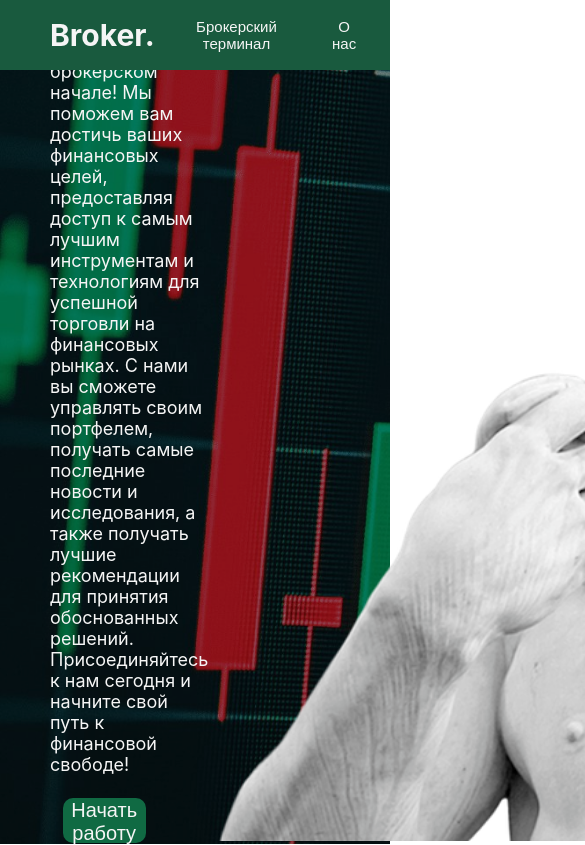
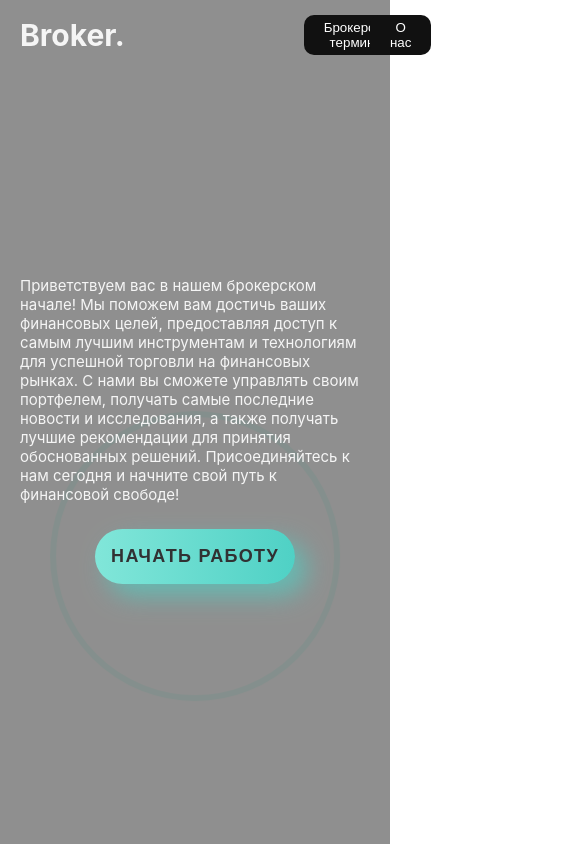
Before and after one commit to certified-juniors/besthack-2023, a React (Create React App) app in the folder client/: page / in a window 390 px wide. Shown: the top 845 px of the page, 585 px wide, since content can reach past the window. Built offline with nearby package versions, Linux system fonts and the light colour scheme; no server answers.

Commit message:
styles.css

```diff
--- a/client/src/App.js
+++ b/client/src/App.js
@@ -6,6 +6,14 @@ import { observer } from "mobx-react-lite";
 import './App.css';
 
 const App = observer(() => {
+
+  document.addEventListener('mousemove', e => {
+    const w = window.innerWidth;
+    const h = window.innerHeight;
+    const x = Math.round(e.pageX / w * 100);
+    const y = Math.round(e.pageY / h * 100);
+    document.body.style.background = `radial-gradient(at ${x}% ${y}%, rgba(10, 73, 128, 1), rgba(0, 0, 0, 1))`;
+  });
 
   return (
     <div className="App">
--- a/client/src/Components/Connection/Body/Body.js
+++ b/client/src/Components/Connection/Body/Body.js
@@ -78,7 +78,7 @@ const ConnectionBody = observer(({ commands }) => {
       const command = commands.find((cmd) => cmd.alias === selectedCommand);
       if (command) {
         return command.parameters?.map((parameter, index) => (
-          <div key={index}>
+          <div key={index} className="fieldsInput">
             <p>{parameter.alias}</p>
             <input
               name={parameter.alias}
@@ -120,8 +120,8 @@ const ConnectionBody = observer(({ commands }) => {
       </form>
       {
         (resTime !== "") ? (
-          <div className="resTimeContainer" style={{ fontSize: 12, margin: 'auto 0' }}>
-            <div>
+          <div className="resTimeContainer">
+            <div className="statusBar">
               <p>Задержка ответа: <span>{resTime}</span></p>
               <p>Задержка выполнения команды: <span>{resTimeCommand}</span></p>
               <p>Статус: <span>{status}</span></p>
--- a/client/src/Components/Connection/Connection.js
+++ b/client/src/Components/Connection/Connection.js
@@ -46,7 +46,7 @@ const Connection = observer(() => {
 
     return (
         <div className="connectionPage">
-            <div className="connectionpgContent">
+            {/* <div className="connectionpgContent"> */}
                 <div className="connectionHeader">
                     <div className="connectionView">
                         <a href="/terminal"><button>Назад</button></a>
@@ -64,7 +64,7 @@ const Connection = observer(() => {
                     <ResponseBody
                     />
                 </div>
-            </div>
+            {/* </div> */}
         </div>
     )
 });
--- a/client/src/Components/Connection/Response/Response.js
+++ b/client/src/Components/Connection/Response/Response.js
@@ -34,7 +34,7 @@ const ResponseBody = observer(() => {
                 <p className="next-time">next time: <span>{showNextTime}</span></p>
                 <div className="graph">
                     <select className="select" onChange={(e) => setOption(e.target.value)}>
-                        <option defaultValue="">Выберите занчение</option>
+                        <option defaultValue="">Выберите значение</option>
                         {table.fields.filter((field, i) => (table.types[i] === 1 || table.types[i] === 2)).map((field, i) => (
                             <option value={i} key={i}>{field}</option>
                         ))}
--- a/client/src/Components/Connection/connection.css
+++ b/client/src/Components/Connection/connection.css
@@ -1,22 +1,19 @@
 .connectionPage {
-    height: 100vh;
-    background-size: 100%;
-    background: #797979 url(../../images/japaneseCandles.jpg) no-repeat;
-    padding-top: 15vh;
-    padding-bottom: 5vh;
-    background-attachment: fixed;
-    background-size: cover;
+    /* margin-top: 10vh; */
+    padding-top: 8vh;
+    padding-bottom: 2vh;
+    background-color: #000000bd;
 }
 
 .connectionpgContent {
     display: flex;
     flex-direction: column;
     height: 100%;
-    padding-left: 50px;
-    padding-right: 50px;
+    padding-left: 10px;
+    padding-right: 10px;
     background-color: #000000bd;
-    margin-left: 50px;
-    margin-right: 50px;
+    margin-left: 10px;
+    margin-right: 10px;
     border-radius: 20px;
 }
 
@@ -35,34 +32,38 @@
     display: flex;
     flex-direction: row;
     align-items: center;
+    width: 20%;
 }
 
 .connectionView button {
-    height: 30px;
+    height: 40px;
+    width: 70px;
     border-radius: 5px;
     border: 0;
     background-color: #004138;
     color: whitesmoke;
-    margin-right: 10px;
+    /* margin-right: 10px; */
 }
 
 .connectionView button:hover {
     transition: 0.3s;
-    transform: scale(1.05);
-    background-color: #006457;
+    transform: scale(1.1);
+    background-color: #158b7b;
     box-shadow: 0 0 10px rgba(245, 245, 245, 0.421);
 }
 
 .connectionStatus {
-    width: 16%;
+    width: 15%;
     display: flex;
     flex-direction: row;
     justify-content: space-between;
     align-items: center;
+    margin-right: 15px;
 }
 
 .connectionStatus button {
-    height: 30px;
+    height: 40px;
+    width: 80px;
     border-radius: 5px;
     border: 0;
     background-color: #004138;
@@ -71,28 +72,34 @@
 
 .connectionStatus button:hover {
     transition: 0.3s;
-    transform: scale(1.05);
-    background-color: #006457;
+    transform: scale(1.1);
+    background-color: #158b7b;
     box-shadow: 0 0 10px rgba(245, 245, 245, 0.421);
 }
 
 .connectionBody {
     display: grid;
-    grid-template-columns: 25% 75%;
+    grid-template-columns: 20% 75%;
     padding-top: 1.5%;
-    height: 84%;
+    height: 80%;
 }
 
 .connectionTerminal {
-    display: flex;
-    flex-direction: column;
-    align-items: flex-start;
+    display: grid;
+    grid-template-rows: 5% 75% 20%;
     padding: 20px;
-    height: 45vh;
+    height: 80%;
+    width: auto;
     border: 0;
     background-color: #000000bf;
     overflow-y: scroll;
+    overflow-x: hidden;
     border-radius: 20px;
+}
+
+.fieldsInput input {
+    width: 100%;
+    height: auto;
 }
 
 .connectionTerminal select {
@@ -112,7 +119,7 @@
 }
 
 .connectionTerminalBody input {
-    width: 265px;
+    width: 240px;
     height: 20px;
     border-radius: 5px;
     border: none;
@@ -126,15 +133,29 @@
     border: none;
     border-radius: 5px;
     margin-top: 10px;
-    margin-left: auto;
-    margin-right: auto;
+    /* margin-left: auto;
+    margin-right: auto; */
+    padding-top: 5px;
+    padding-bottom: 5px;
 }
 
 .connectionTerminalBody button:hover {
     transition: 0.3s;
+    transform: scale(1.1);
+    background-color: #158b7b;
     box-shadow: 0 0 10px rgba(245, 245, 245, 0.421);
-    background-color: #006457;
-    transform: scale(1.05);
+}
+
+.statusBar {
+    display: flex;
+    flex-direction: column;
+    align-items: flex-start;
+    height:60%;
+}
+
+.statusBar p {
+    word-wrap:break-word;
+    font-size: 12px;
 }
 
 .responsepgContent {
@@ -201,8 +222,6 @@ table tr:nth-child(even) {
     height: 10%;
     align-items: center;
     justify-content: space-between;
-    padding: 20px;
-    margin-left: 50px;
     color: whitesmoke;
 }
 
@@ -211,11 +230,12 @@ table tr:nth-child(even) {
 }
 
 .information-container {
-    display: flex;
-    flex-direction: row;
-    justify-content: space-between;
-    padding: 20px;
-    margin-left: 50px;
+    display: grid;
+    grid-template-columns: 60% 20% 20%;
+    justify-content: center;
+    align-items: center;
+    padding-bottom: 20px;
+    margin-left: 15px;
 }
 
 .details {
@@ -231,7 +251,7 @@ table tr:nth-child(even) {
 }
 
 .graph {
-    height: 10%;
+    /* height: 10%; */
 }
 
 .select {
@@ -251,9 +271,9 @@ table tr:nth-child(even) {
 
 .createGraphics:hover {
     transition: 0.3s;
+    transform: scale(1.1);
+    background-color: #158b7b;
     box-shadow: 0 0 10px rgba(245, 245, 245, 0.421);
-    background-color: #006457;
-    transform: scale(1.05);
 }
 
 .closeGraphics {
@@ -268,9 +288,9 @@ table tr:nth-child(even) {
 
 .closeGraphics:hover {
     transition: 0.3s;
+    transform: scale(1.1);
+    background-color: #158b7b;
     box-shadow: 0 0 10px rgba(245, 245, 245, 0.421);
-    background-color: #006457;
-    transform: scale(1.05);
 }
 
 .closeGraphics {
--- a/client/src/Components/MainPage/MainPage.js
+++ b/client/src/Components/MainPage/MainPage.js
@@ -8,7 +8,7 @@ const MainPage = () => {
             <div className="mainpgContent">
                 <div className="marketingPhrase">
                     <p>Приветствуем вас в нашем брокерском начале! Мы поможем вам достичь ваших финансовых целей, предоставляя доступ к самым лучшим инструментам и технологиям для успешной торговли на финансовых рынках. С нами вы сможете управлять своим портфелем, получать самые последние новости и исследования, а также получать лучшие рекомендации для принятия обоснованных решений. Присоединяйтесь к нам сегодня и начните свой путь к финансовой свободе!</p>
-                    <a href="/terminal"><button>Начать работу</button></a>
+                    <a href="/terminal"><button className="button">Начать работу</button></a>
                 </div>
                 <div className="davidStatue">
                     <img alt="Давид" src="../davidStatue.png" />
--- a/client/src/Components/MainPage/mainpage.css
+++ b/client/src/Components/MainPage/mainpage.css
@@ -1,9 +1,5 @@
 .mainPage {
     height: 100vh;
-    background-size: 100%;
-    background: #797979 url(../../images/japaneseCandles.jpg) no-repeat;
-    background-attachment: fixed;
-    background-size: cover;
 }
 
 .mainpgContent {
@@ -14,49 +10,23 @@
 }
 
 .marketingPhrase {
-    margin-top:auto;
+    margin-top: auto;
     margin-bottom: auto;
 }
 
-.marketingPhrase p{
+.marketingPhrase p {
     color: whitesmoke;
     text-align: left;
     margin-left: 50px;
     font-size: 18px;
 }
 
-.marketingPhrase button{
-    margin-top:5px;
-    width: 40%;
-    height: 45px;
-    font-size: 20px;
-    background-color: #106A43;
-    color: whitesmoke;
-    border: 0;
-    border-radius: 10px;
-}
-
-.marketingPhrase button:hover{
-    transition: 0.3s;
-    transform: scale(1.1);
-    margin-top:5px;
-    width: 40%;
-    height: 45px;
-    font-size: 20px;
-    background-color: whitesmoke;
-    color: #106A43;
-    border: 0;
-    border-radius: 10px;
-}
-
 .davidStatue {
-    /* display:block;
-    position:absolute; */
     height: 100%;
     z-index: 2;
 }
 
-.davidStatue img{
+.davidStatue img {
     height: 99.6%;
     justify-content: center;
     align-items: center;
@@ -64,3 +34,193 @@
     overflow: hidden;
     background-size: cover;
 }
+
+.button {
+    margin-top: 10px;
+    min-width: 300px;
+    min-height: 60px;
+    font-family: 'Nunito', sans-serif;
+    font-size: 22px;
+    text-transform: uppercase;
+    letter-spacing: 1.3px;
+    font-weight: 700;
+    color: #313133;
+    background: #4FD1C5;
+    background: linear-gradient(90deg, rgba(129, 230, 217, 1) 0%, rgba(79, 209, 197, 1) 100%);
+    border: none;
+    border-radius: 1000px;
+    box-shadow: 12px 12px 24px rgba(79, 209, 197, .64);
+    transition: all 0.3s ease-in-out 0s;
+    cursor: pointer;
+    outline: none;
+    position: relative;
+    padding: 10px;
+}
+
+.button::before {
+    content: '';
+    border-radius: 1000px;
+    min-width: calc(300px + 12px);
+    min-height: calc(60px + 12px);
+    border: 6px solid #00FFCB;
+    box-shadow: 0 0 60px rgba(0, 255, 203, .64);
+    position: absolute;
+    top: 50%;
+    left: 50%;
+    transform: translate(-50%, -50%);
+    opacity: 0;
+    transition: all .3s ease-in-out 0s;
+}
+
+.button:hover,
+.button:focus {
+    color: #313133;
+    transform: translateY(-6px);
+}
+
+.button:hover::before,
+.button:focus::before {
+    opacity: 1;
+}
+
+.button::after {
+    content: '';
+    width: 30px;
+    height: 30px;
+    border-radius: 100%;
+    border: 6px solid #00FFCB;
+    position: absolute;
+    z-index: -1;
+    top: 50%;
+    left: 50%;
+    transform: translate(-50%, -50%);
+    animation: ring 1.5s infinite;
+}
+
+.button:hover::after,
+.button:focus::after {
+    animation: none;
+    display: none;
+}
+
+@keyframes ring {
+    0% {
+        width: 30px;
+        height: 30px;
+        opacity: 1;
+    }
+
+    100% {
+        width: 300px;
+        height: 300px;
+        opacity: 0;
+    }
+}
+
+@media screen and (max-width: 900px) {
+    .davidStatue {
+        display: none;
+    }
+
+    .mainpgContent {
+        display: grid;
+        grid-template-columns: 1fr;
+        height: 100%;
+        background-color: #00000070;
+    }
+
+    .marketingPhrase {
+        margin-top: auto;
+        margin-bottom: auto;
+    }
+
+    .marketingPhrase p {
+        color: whitesmoke;
+        text-align: left;
+        margin-left: 20px;
+        margin-right: 20px;
+        font-size: 15px;
+    }
+
+    .button {
+        margin-top: 10px;
+        min-width: 200px;
+        min-height: 55px;
+        font-family: 'Nunito', sans-serif;
+        font-size: 18px;
+        text-transform: uppercase;
+        letter-spacing: 1.3px;
+        font-weight: 700;
+        color: #313133;
+        background: #4FD1C5;
+        background: linear-gradient(90deg, rgba(129, 230, 217, 1) 0%, rgba(79, 209, 197, 1) 100%);
+        border: none;
+        border-radius: 1000px;
+        box-shadow: 12px 12px 24px rgba(79, 209, 197, .64);
+        transition: all 0.3s ease-in-out 0s;
+        cursor: pointer;
+        outline: none;
+        position: relative;
+        padding: 10px;
+    }
+
+    .button::before {
+        content: '';
+        border-radius: 1000px;
+        min-width: calc(300px + 12px);
+        min-height: calc(60px + 12px);
+        border: 6px solid #00FFCB;
+        box-shadow: 0 0 60px rgba(0, 255, 203, .64);
+        position: absolute;
+        top: 50%;
+        left: 50%;
+        transform: translate(-50%, -50%);
+        opacity: 0;
+        transition: all .3s ease-in-out 0s;
+    }
+
+    .button:hover,
+    .button:focus {
+        color: #313133;
+        transform: translateY(-6px);
+    }
+
+    .button:hover::before,
+    .button:focus::before {
+        opacity: 1;
+    }
+
+    .button::after {
+        content: '';
+        width: 30px;
+        height: 30px;
+        border-radius: 100%;
+        border: 6px solid #00FFCB;
+        position: absolute;
+        z-index: -1;
+        top: 50%;
+        left: 50%;
+        transform: translate(-50%, -50%);
+        animation: ring 1.5s infinite;
+    }
+
+    .button:hover::after,
+    .button:focus::after {
+        animation: none;
+        display: none;
+    }
+
+    @keyframes ring {
+        0% {
+            width: 30px;
+            height: 30px;
+            opacity: 1;
+        }
+
+        100% {
+            width: 300px;
+            height: 300px;
+            opacity: 0;
+        }
+    }
+}
--- a/client/src/Components/NavBar/NavBar.js
+++ b/client/src/Components/NavBar/NavBar.js
@@ -4,10 +4,12 @@ import "./navbar.css";
 const NavBar = (props) => {
     return (
         <div className="navBar">
+            <div className="markName">
             <a href="/"><h1>Broker.</h1></a>
+            </div>
             <div className="unauthLinks">
-                <a href="/terminal"><button className="terminalBtn">Брокерский терминал</button></a>
-                <a href="/about"><button className="aboutBtn">О нас</button></a>
+                <a href="/terminal"><button className="glow-on-hover">Брокерский терминал</button></a>
+                <a href="/about"><button className="glow-on-hover">О нас</button></a>
             </div>
         </div>
     )
--- a/client/src/Components/NavBar/navbar.css
+++ b/client/src/Components/NavBar/navbar.css
@@ -6,12 +6,12 @@
     display: flex;
     flex-direction: row;
     justify-content: space-between;
-    align-items: center;
     height: 70px;
-    background-color: #195A3E;
+    background-color: #11111176;
 }
 
 .navBar h1 {
+    align-items: flex-start;
     font-size: 30px;
     padding-left: 50px;
     color: whitesmoke;
@@ -19,36 +19,162 @@
 
 a {
     text-decoration: none;
+    width: 100%;
 }
 
 .unauthLinks {
     display: flex;
     flex-direction: row;
+    justify-content: space-between;
+    width: 17%;
     margin-top: auto;
     margin-bottom: auto;
+    padding-right: 30px;
+}
+
+.glow-on-hover {
+    height: 40px;
+    border: none;
+    outline: none;
+    color: #fff;
+    background: #111;
+    cursor: pointer;
+    position: relative;
+    z-index: 0;
+    border-radius: 50px;
+    padding-left: 20px;
     padding-right: 20px;
 }
 
-.unauthLinks button {
-    width: 100%;
-    height: 30px;
-    margin-top:auto;
-    margin-bottom: auto;
-    color: whitesmoke;
-    justify-items: center;
-    background-color: transparent;
-    font-size: 15px;
-    border: 0px;
+.glow-on-hover:before {
+    content: '';
+    /* background: linear-gradient(45deg, #ff0000, #ff7300, #fffb00, #48ff00, #00ffd5, #002bff, #7a00ff, #ff00c8, #ff0000); */
+    background: linear-gradient(45deg, rgb(183, 218, 214), rgb(98, 207, 196), rgb(50, 203, 188), rgb(0, 205, 185));
+    position: absolute;
+    top: -2px;
+    left:-2px;
+    background-size: 400%;
+    z-index: -1;
+    filter: blur(5px);
+    width: calc(100% + 4px);
+    height: calc(100% + 4px);
+    animation: glowing 20s linear infinite;
+    opacity: 0;
+    transition: opacity .3s ease-in-out;
+    border-radius: 20px;
 }
 
-.unauthLinks button:hover {
-    transition: 0.3s;
-    margin-top:auto;
-    margin-bottom: auto;
-    text-decoration: none;
-    color: #195A3E;
-    box-shadow: 0 0 10px rgba(245, 245, 245, 0.421);
-    justify-items: center;
-    background-color: whitesmoke;
-    border-radius: 5px;
+.glow-on-hover:active {
+    color: #0000004f
 }
+
+.glow-on-hover:active:after {
+    background: transparent;
+}
+
+.glow-on-hover:hover:before {
+    opacity: 1;
+}
+
+.glow-on-hover:after {
+    z-index: -1;
+    content: '';
+    position: absolute;
+    width: 100%;
+    height: 100%;
+    background: #111;
+    left: 0;
+    top: 0;
+    border-radius: 20px;
+}
+
+@keyframes glowing {
+    0% { background-position: 0 0; }
+    50% { background-position: 400% 0; }
+    100% { background-position: 0 0; }
+}
+
+@media screen and (max-width: 900px) {
+    .navBar {
+        position: fixed;
+        width: 100%;
+        z-index: 3;
+        top: 0;
+        display: flex;
+        flex-direction: row;
+        justify-content: space-between;
+        align-items: center;
+        height: 70px;
+        background-color: transparent;
+    }
+
+    .navBar h1 {
+        font-size: 30px;
+        padding-left: 20px;
+        color: whitesmoke;
+    }
+
+    a {
+        text-decoration: none;
+    }
+
+    .unauthLinks {
+        display: flex;
+        flex-direction: row;
+        margin-top: auto;
+        margin-bottom: auto;
+        padding-right: 20px;
+    }
+
+    .glow-on-hover {
+        height: 40px;
+        border: none;
+        outline: none;
+        color: #fff;
+        background: #111;
+        cursor: pointer;
+        position: relative;
+        z-index: 0;
+        border-radius: 100px;
+    }
+
+    .glow-on-hover:before {
+        content: '';
+        /* background: linear-gradient(45deg, #ff0000, #ff7300, #fffb00, #48ff00, #00ffd5, #002bff, #7a00ff, #ff00c8, #ff0000); */
+        background: linear-gradient(45deg, rgb(183, 218, 214), rgb(98, 207, 196), rgb(50, 203, 188), rgb(0, 205, 185));
+        position: absolute;
+        background-size: 400%;
+        z-index: -1;
+        filter: blur(5px);
+        width: calc(100% + 4px);
+        height: calc(100% + 4px);
+        animation: glowing 20s linear infinite;
+        opacity: 0;
+        transition: opacity .3s ease-in-out;
+        border-radius: 10px;
+    }
+
+    .glow-on-hover:active {
+        color: #0000004f
+    }
+
+    .glow-on-hover:active:after {
+        background: transparent;
+    }
+
+    .glow-on-hover:hover:before {
+        opacity: 1;
+    }
+
+    .glow-on-hover:after {
+        z-index: -1;
+        content: '';
+        position: absolute;
+        width: 100%;
+        height: 100%;
+        background: #111;
+        left: 0;
+        top: 0;
+        border-radius: 10px;
+    }
+}
--- a/client/src/Components/Terminal/broker.css
+++ b/client/src/Components/Terminal/broker.css
@@ -1,28 +1,26 @@
 .terminalPage {
     height: 80vh;
-    background-size: 100%;
-    background: #797979 url(../../images/japaneseCandles.jpg) no-repeat;
     padding-top: 15vh;
     padding-bottom: 5vh;
-    background-attachment: fixed;
-    background-size: cover;
 }
 
 .terminalpgContent {
-    display: grid;
-    grid-template-columns: 25% 75%;
+    display: flex;
     height: 100%;
-    padding-left: 50px;
-    padding-right: 50px;
+    width: 100%;
+    padding-left: 35px;
+    padding-right: 35px;
 }
 
 .activeBrokers {
     display: flex;
     flex-direction: column;
     height: 100%;
+    width: 100%;
     border: 0;
     border-radius: 20px;
-    margin-right: 25px;
+    margin-right: 90px;
+    margin-left: 25px;
     background-color: #000000bd;
     padding-left: 20px;
     padding-right: 20px;
@@ -44,10 +42,15 @@
     flex-direction: row;
     justify-content: space-between;
     align-items: center;
+    padding-bottom: 2px;
+    margin-top: 5px;
+    border-bottom:1px solid rgb(245, 245, 245);
 }
 
 .brokerInfo p {
     color: whitesmoke;
+    font-size: 17px;
+    margin-left: 10px;
 }
 
 .brokerInfo a {
@@ -55,26 +58,32 @@
     justify-content: right;
     align-items: center;
     height: 100%;
-    width: 80%;
 }
 
 .brokerInfo button {
-    height: 60%;
-    width: 50%;
+    height: 80%;
+    /* width: 100%; */
     border: 0;
-    border-radius: 2px;
+    border-radius: 15px;
     background-color: #004138;
     color: whitesmoke;
     align-items: center;
     justify-content: center;
-    margin-right: 5px;
+    margin-right: 10px;
+    cursor: pointer;
 }
 
 .brokerInfo button:hover {
     transition: 0.3s;
     transform: scale(1.1);
-    background-color: #006457;
+    background-color: #158b7b;
     box-shadow: 0 0 10px rgba(245, 245, 245, 0.421);
+}
+
+.brokerInfo {
+    display: flex;
+    flex-direction: row;
+    justify-content: space-between;
 }
 
 .chooseBroker {
```
Also changed, not shown: client/public/Vikulin.png.
